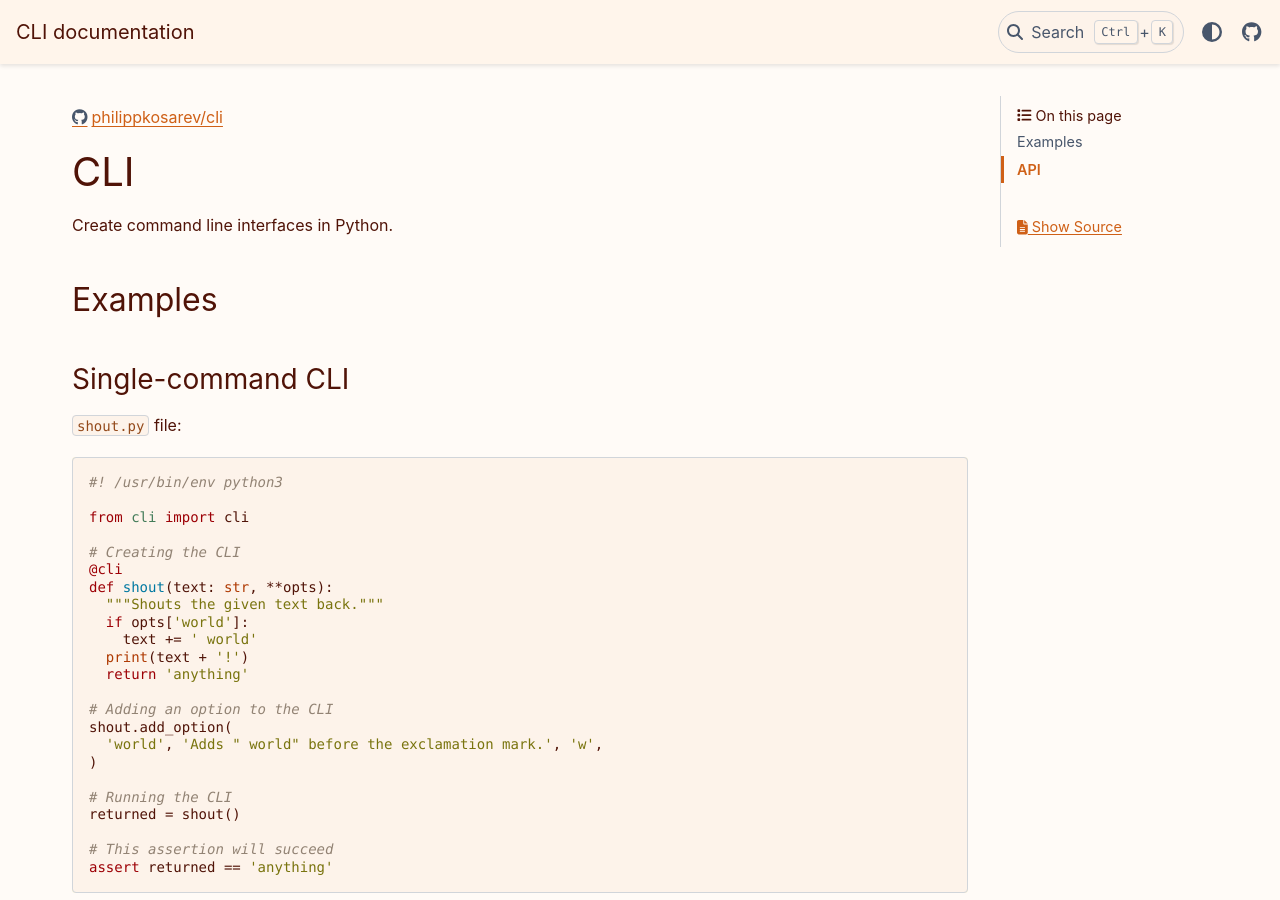
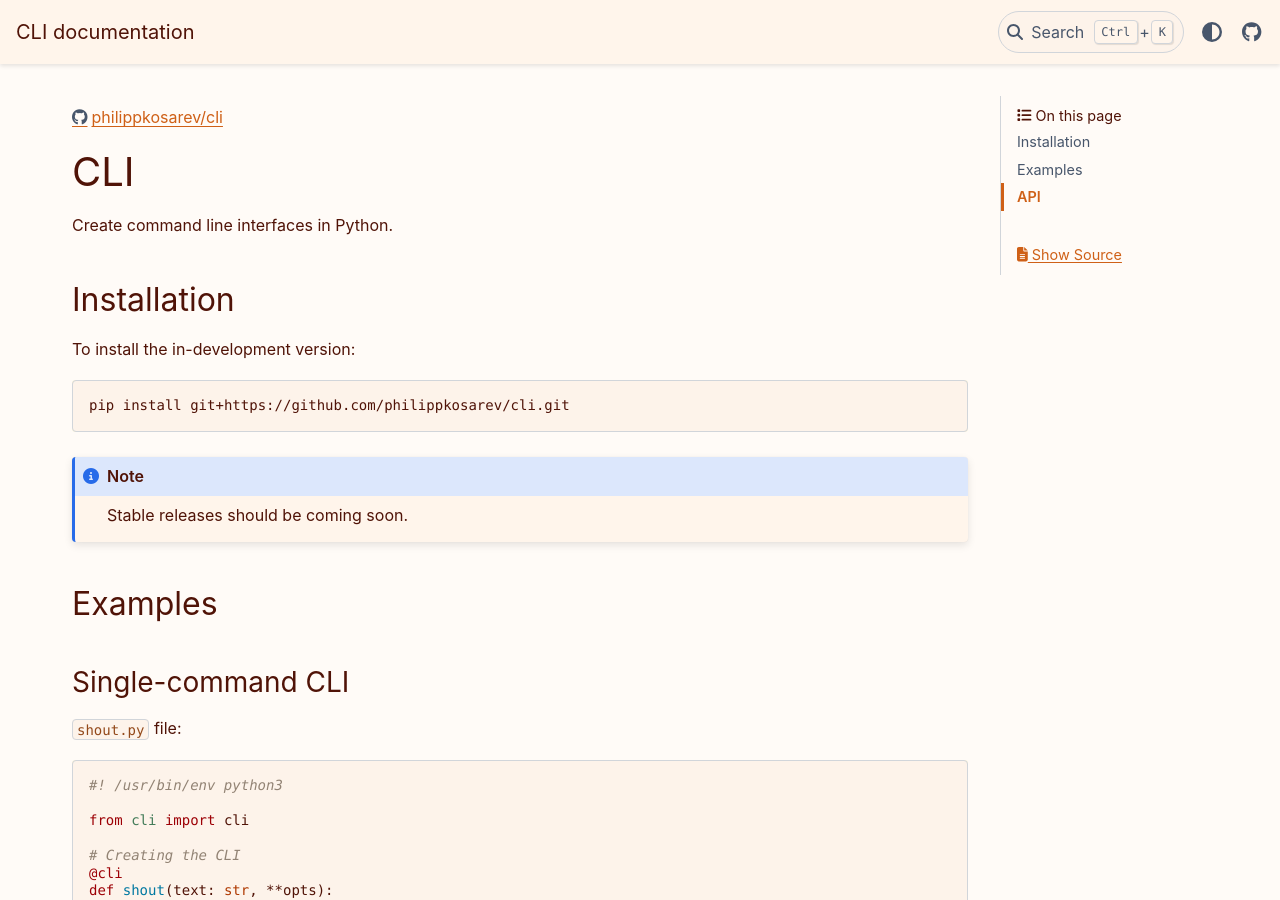
Before and after one commit to philippkosarev/cli, a Sphinx documentation site: the page built from docs/index.rst, in a window 1280 px wide and 900 px high. Built offline with Sphinx 7.4.7 and the PyData theme 0.15.4, drawn with Linux system fonts in a browser that asks for light colours.

Commit message:
update install instructions

```diff
--- a/docs/index.rst
+++ b/docs/index.rst
@@ -4,6 +4,19 @@ CLI
 ===
 
 Create command line interfaces in Python.
+
+Installation
+------------
+
+To install the in-development version:
+
+.. code-block::
+
+  pip install git+https://github.com/philippkosarev/cli.git
+
+
+.. note:: Stable releases should be coming soon.
+
 
 Examples
 --------
```
Also changed, not shown: README.md (+6 -2 lines).
